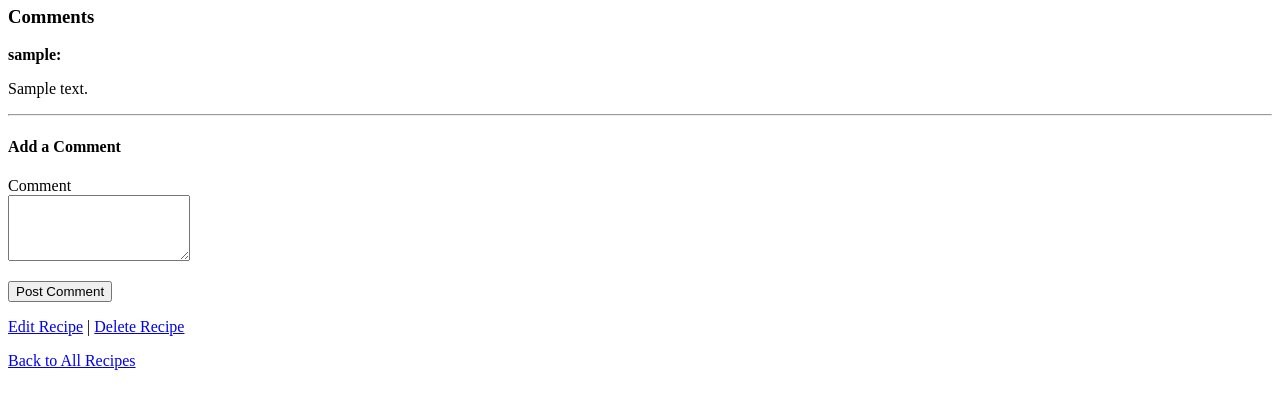
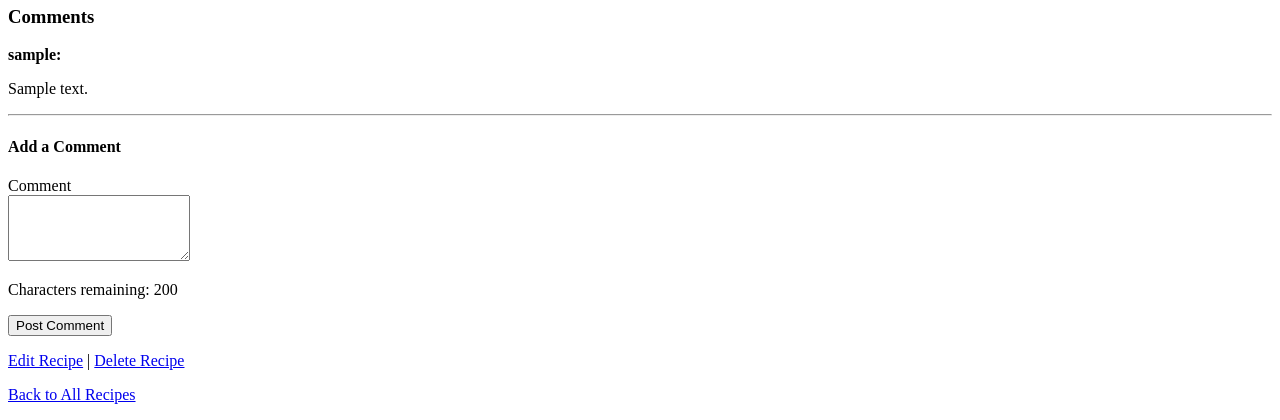
Before and after one commit to mdpos95-tech/recipe_flask_app_MOD4, a Flask app: page /recipe/1 in a window 1280 px wide. Shown: the part 551-971 px from the top of the page. Before the commit the page ends 921 px from the top, so only its background shows below. Run offline with Flask 3, Linux system fonts and the light colour scheme; a user stored in the database is signed in; tables that the repository leaves empty hold one stand-in row (values such as "Sample post"); grey boxes marked "Sample" are stand-in pictures.

Commit message:
character count for comment box

```diff
--- a/templates/recipe_detail.html
+++ b/templates/recipe_detail.html
@@ -32,8 +32,9 @@
     <form method="POST">
         {{ form.hidden_tag() }}
         <p>
-            {{ form.message.label }} <br> {{ form.message(rows=4) }}
+            {{ form.message.label }} <br> {{ form.message(id="comment-box",rows=4, maxlength="200") }}
         </p>
+        <p>Characters remaining: <span id="char-count">200</span></p>
         {{ form.submit() }}
     </form>
     {% if current_user.is_authenticated and recipe.author == current_user %}
```
